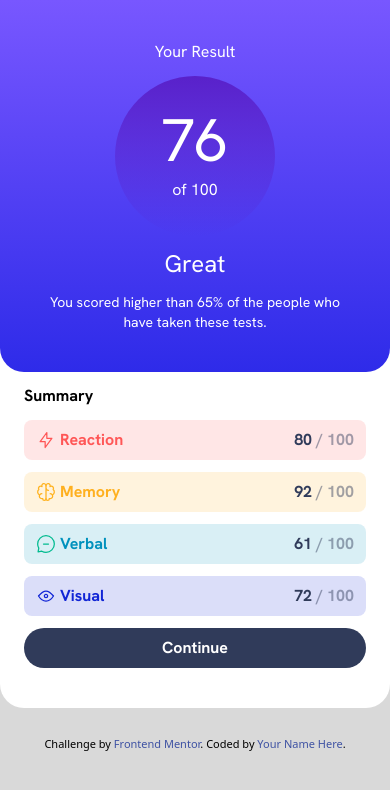
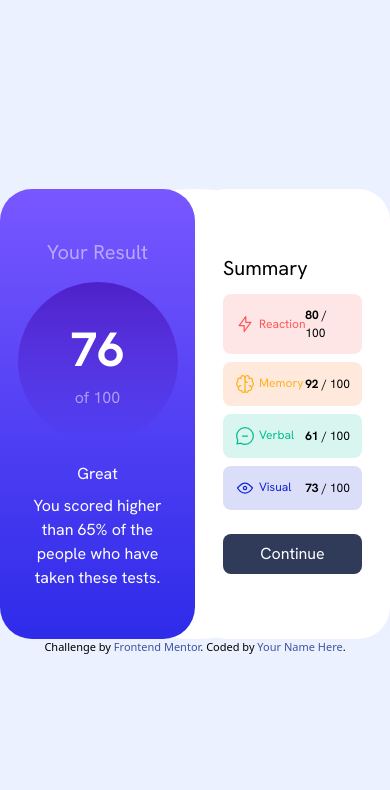
Before and after one commit to AbdinatifMohamed/results-summary-component-main, a plain HTML site: page index.html in a window 390 px wide. Drawn offline with nearby package versions, Linux system fonts and the light colour scheme.

Commit message:
Redid the whole thing. Next task: Finish responsiveness.

```diff
--- a/index.html
+++ b/index.html
@@ -22,54 +22,56 @@
   </style>
   <script src="https://cdn.tailwindcss.com"></script>
 </head>
-<body class="bg-black/15 min-h-screen  min-w-screen sm:flex sm:flex-col">
- <main class="font-hanken w-full flex flex-col justify-center sm:flex sm:items-center sm:flex-1 max-w-[425px] ">
-   <div class="bg-[#1125d4] flex flex-col items-center bg-gradient-to-b from-[#7857ff] to-[#2e2be9] text-[#ffffff] p-10 rounded-b-3xl z-10 relative sm:flex-1">
-    <p>Your Result</p>
-     <div class="bg-gradient-to-t from-[#2120CA00] to-[#5921CA] flex flex-col items-center justify-center rounded-full h-[10rem]  w-[10rem] mt-3">
-        <h1 class="text-6xl mb-2">76</h1>
-        <p> of 100</p>
-      </div>
-      <h3 class="text-2xl my-3">Great</h3>
-      <p class="text-center text-sm">You scored higher than 65% of the people who have taken these tests.</p>
+<body class="h-screen bg-[#EBF1FF] flex flex-col justify-center items-center">
+
+
+  <main class="h-[450px] max-w-[600px] flex font-hanken bg-white rounded-full w-full">
+    <div class="h-full w-1/2 bg-gradient-to-b from-[#7857FF] to-[#2E2BE9] rounded-[2rem] flex flex-col items-center justify-center px-7 text-white">
+      <div class="opacity-50 text-xl">Your Result</div>
+
+        <div class="bg-gradient-to-b from-[#4E21CA] to-[#2421CA00] rounded-full  w-[10rem] h-[10rem] flex flex-col items-center justify-center mt-4 mb-5">
+          <h2 class="text-[3rem] font-bold">76</h2>
+          <p class="opacity-50">of 100</p>
         </div>
 
-  <div class="bg-white py-10 px-6 relative -top-7 z-0 rounded-b-3xl sm:flex-1 sm:top-0 sm:h-full sm:h-">
-      <h3 class="mb-3 font-bold">Summary</h3>
-
-      <div class="font-bold flex flex-col gap-3">
-        <div class="flex bg-[#ff5757]/15 justify-between items-center px-3 py-2 rounded-lg">
-          <div class="flex items-center gap-1">
+        <div class="mb-2">Great</div>
+        <div class="text-center">You scored higher than 65% of the people who have taken these tests.</div>
+    </div>
+    <div class="h-full w-1/2 bg-white rounded-[2rem] flex flex-col items-center justify-center px-7">
+        <h2 class="w-full text-xl">Summary</h2>
+        <div class="w-full flex flex-col gap-2 mt-3 mb-6 text-[.75rem]">
+          <!-- Reaction -->
+          <div class="flex bg-[#FF5757]/15 items-center justify-between py-3 px-3 rounded-lg w">
+            <div class="flex gap-1 items-center">
               <img src="./assets/images/icon-reaction.svg" alt="">
-              <p class="text-[#ff5757]">Reaction</p>
+              <p class="text-[#FF5757] ">Reaction</p>
             </div>
-            <p class="text-[#303b5a]">80 <span class="opacity-45">/ 100</span></p>
+              <p><span class="font-bold">80</span> / 100</p>
            </div>
-
-        <div class="flex bg-[#FFB01F]/15 justify-between items-center px-3 py-2 rounded-lg">
-          <div class="flex items-center gap-1">
+           <!-- Memory-->
+            <div class="flex bg-[#FF6D1F]/15 items-center justify-between py-3 px-3 rounded-lg">
+            <div class="flex gap-1">
               <img src="./assets/images/icon-memory.svg" alt="">
-              <p class="text-[#FFB01F]">Memory</p>
+              <p class="text-[#ffb01f]">Memory</p>
             </div>
-            <p class="text-[#303b5a]">92 <span class="opacity-45">/ 100</span></p>
+              <p><span class="font-bold">92</span> / 100</p>
            </div>
-        <div class="flex bg-[#0091BD]/15 justify-between items-center px-3 py-2 rounded-lg">
-          <div class="flex items-center gap-1">
+            <div class="flex bg-[#00bd91]/15 items-center justify-between py-3 px-3 rounded-lg">
+            <div class="flex gap-1">
               <img src="./assets/images/icon-verbal.svg" alt="">
-              <p class="text-[#0091BD]">Verbal</p>
+              <p class="text-[#00bd91]">Verbal</p>
             </div>
-            <p class="text-[#303b5a]">61 <span class="opacity-45">/ 100</span></p>
+              <p><span class="font-bold">61</span> / 100</p>
            </div>
-        <div class="flex bg-[#1125D5]/15 justify-between items-center px-3 py-2 rounded-lg">
-          <div class="flex items-center gap-1">
+            <div class="flex bg-[#1125d4]/15 items-center justify-between py-3 px-3 rounded-lg">
+            <div class="flex gap-1">
               <img src="./assets/images/icon-visual.svg" alt="">
-              <p class="text-[#1125D5]">Visual</p>
+              <p class="text-[#1125d4]">Visual</p>
             </div>
-            <p class="text-[#303b5a]">72 <span class="opacity-45">/ 100</span></p>
+              <p><span class="font-bold">73</span> / 100</p>
            </div>
-        <button class="bg-[#303b5a] rounded-full py-2 text-[#ffffff]">Continue</button>
         </div>
-
+        <button class="bg-[#303B5A] w-full py-2 rounded-lg text-white">Continue</button>
     </div>
   </main>
 
```
Also changed, not shown: 1 other file. Lines whose indentation alone changed are shown as unchanged.
